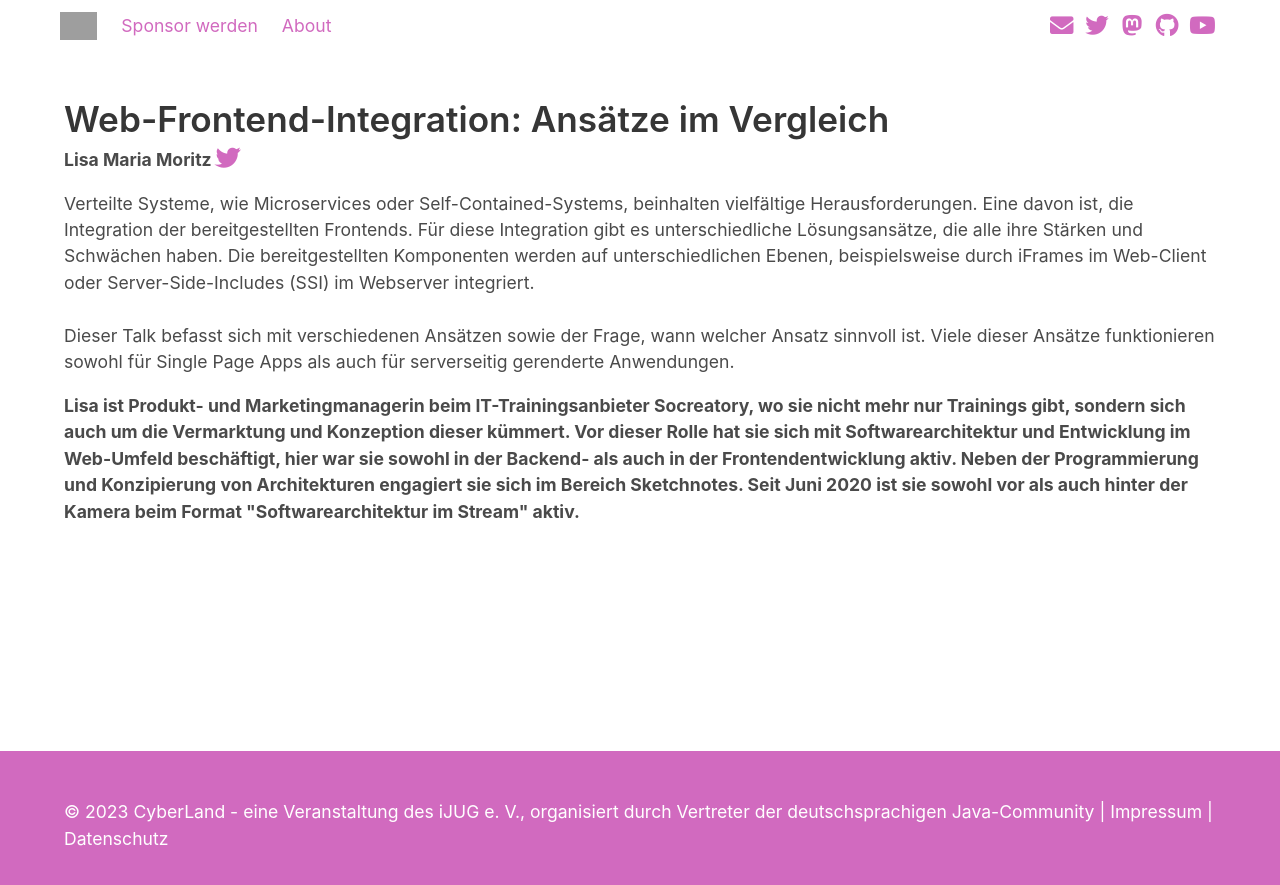
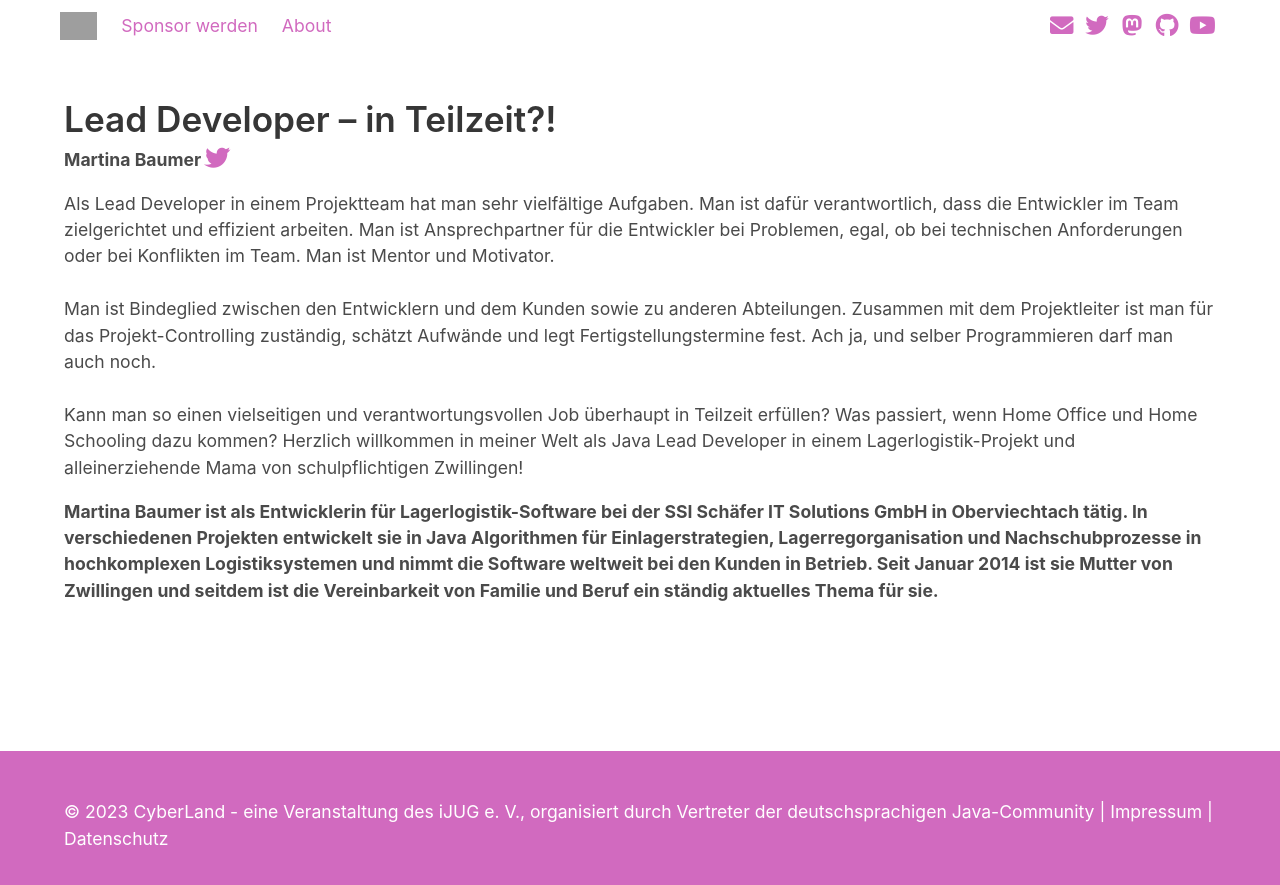
Before and after one commit to CyberLandConf/CyberLandConf.github.io, a Jekyll site: the page built from _sessions/2023-11-ladies-night/session-55.md, in a window 1280 px wide. Shown: the top 885 px of the page. Built offline with Jekyll 4.4.1, drawn with Linux system fonts in a browser that asks for light colours; grey boxes are pictures that could not be loaded.

Commit message:
add martina baumer

```diff
--- a/_data/speakers.yml
+++ b/_data/speakers.yml
@@ -215,12 +215,12 @@ Heute ist sie HR Managerin in einem IT-Unternehmen und versucht mit Transparenz
   bio:
     Martina Linnemann is a Full Stack Software Engineer at shopware AG. She joined Shopware in 2017 as an apprentice and successfully finished her Computer Scientist apprenticeship in January 2020. She graduated with a bachelor's degree in Computer Science (B.Sc.) from the University of Applied Science Münster in February 2022. Since she completed her studies, she has worked as a Full Stack Software Engineer at shopware AG. She gathered years of knowledge in web development and is passionate about finding ways to improve UX easily.
     Martina regularly speaks at company events and holds internal presentations as well as presentations at her former University of Applied Science. This experience and Martina's insights as a developer promise an engaging talk focused on easy UX improvements.
-- id: 'lisa-maria-moritz'
-  firstName: 'Lisa Maria'
-  lastName: 'Moritz'
-  twitter: 'Teapot4181'
+- id: 'martina-baumer'
+  firstName: 'Martina'
+  lastName: 'Baumer'
+  twitter: ''
   bio:
-    Lisa ist Produkt- und Marketingmanagerin beim IT-Trainingsanbieter Socreatory, wo sie nicht mehr nur Trainings gibt, sondern sich auch um die Vermarktung und Konzeption dieser kümmert. Vor dieser Rolle hat sie sich mit Softwarearchitektur und Entwicklung im Web-Umfeld beschäftigt, hier war sie sowohl in der Backend- als auch in der Frontendentwicklung aktiv. Neben der Programmierung und Konzipierung von Architekturen engagiert sie sich im Bereich Sketchnotes. Seit Juni 2020 ist sie sowohl vor als auch hinter der Kamera beim Format "Softwarearchitektur im Stream" aktiv.
+    Martina Baumer ist als Entwicklerin für Lagerlogistik-Software bei der SSI Schäfer IT Solutions GmbH in Oberviechtach tätig. In verschiedenen Projekten entwickelt sie in Java Algorithmen für Einlagerstrategien, Lagerregorganisation und Nachschubprozesse in hochkomplexen Logistiksystemen und nimmt die Software weltweit bei den Kunden in Betrieb. Seit Januar 2014 ist sie Mutter von Zwillingen und seitdem ist die Vereinbarkeit von Familie und Beruf ein ständig aktuelles Thema für sie.
 - id: 'sophia-schulze-schleithoff'
   firstName: 'Sophia'
   lastName: 'Schulze Schleithoff'
--- a/_sessions/2023-11-ladies-night/session-55.md
+++ b/_sessions/2023-11-ladies-night/session-55.md
@@ -1,11 +1,13 @@
 ---
   session-id: 'session-55'
-  title: "Web-Frontend-Integration: Ansätze im Vergleich"
+  title: "Lead Developer – in Teilzeit?!"
   abstract: |
-    Verteilte Systeme, wie Microservices oder Self-Contained-Systems, beinhalten vielfältige Herausforderungen. Eine davon ist, die Integration der bereitgestellten Frontends. Für diese Integration gibt es unterschiedliche Lösungsansätze, die alle ihre Stärken und Schwächen haben. Die bereitgestellten Komponenten werden auf unterschiedlichen Ebenen, beispielsweise durch iFrames im Web-Client oder Server-Side-Includes (SSI) im Webserver integriert.
+    Als Lead Developer in einem Projektteam hat man sehr vielfältige Aufgaben. Man ist dafür verantwortlich, dass die Entwickler im Team zielgerichtet und effizient arbeiten. Man ist Ansprechpartner für die Entwickler bei Problemen, egal, ob bei technischen Anforderungen oder bei Konflikten im Team. Man ist Mentor und Motivator.
 
-    Dieser Talk befasst sich mit verschiedenen Ansätzen sowie der Frage, wann welcher Ansatz sinnvoll ist. Viele dieser Ansätze funktionieren sowohl für Single Page Apps als auch für serverseitig gerenderte Anwendungen.
+    Man ist Bindeglied zwischen den Entwicklern und dem Kunden sowie zu anderen Abteilungen. Zusammen mit dem Projektleiter ist man für das Projekt-Controlling zuständig, schätzt Aufwände und legt Fertigstellungstermine fest. Ach ja, und selber Programmieren darf man auch noch.
+
+    Kann man so einen vielseitigen und verantwortungsvollen Job überhaupt in Teilzeit erfüllen? Was passiert, wenn Home Office und Home Schooling dazu kommen? Herzlich willkommen in meiner Welt als Java Lead Developer in einem Lagerlogistik-Projekt und alleinerziehende Mama von schulpflichtigen Zwillingen!
   meetupId: cyberland-ladies-night-23
-  speaker-id: 'lisa-maria-moritz'
+  speaker-id: 'martina-baumer'
   layout: session
 ---
```
Also changed, not shown: assets/speaker/martina-baumer.png (added).
